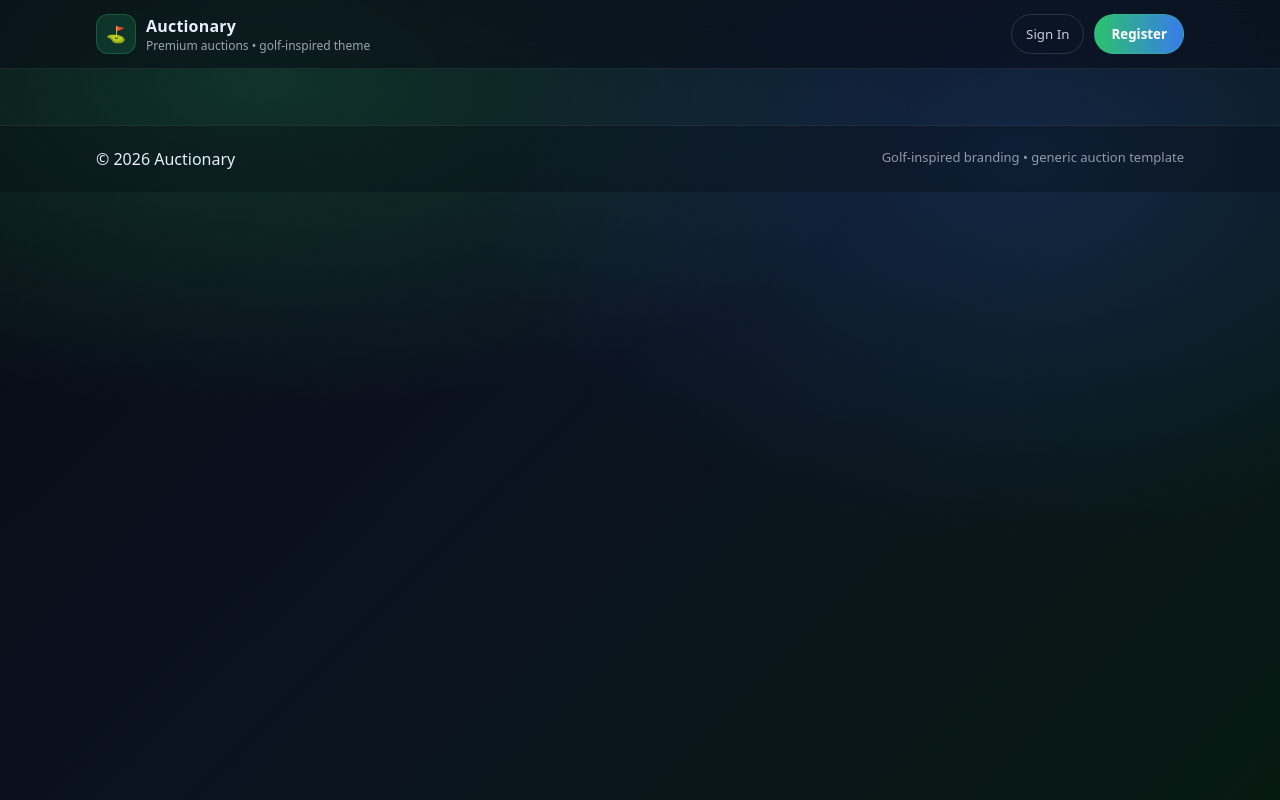
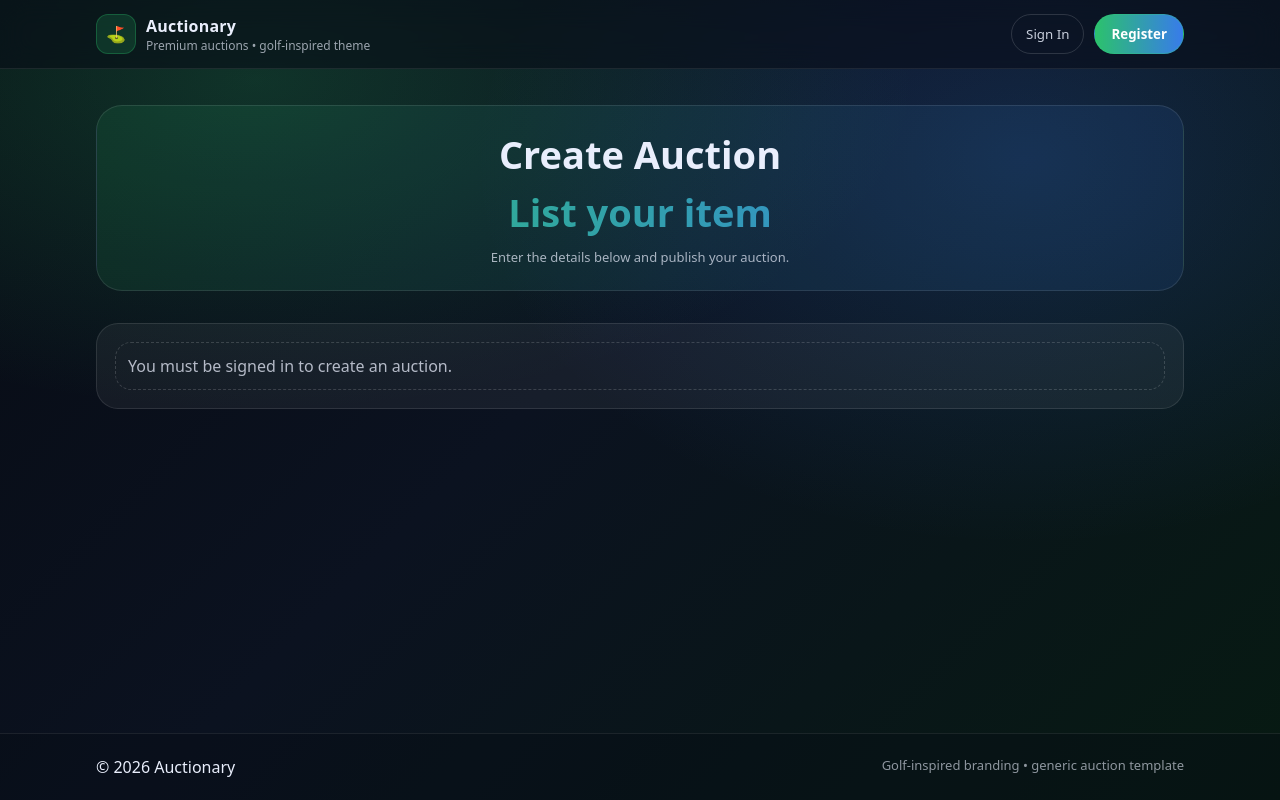
Before and after one commit to Vrajolaspro/auctionary-golf-frontend, a Vue app: page /create in a window 1280 px wide. Built offline with nearby package versions, Linux system fonts and the light colour scheme.

Commit message:
Code changes reformatted the files

```diff
--- a/src/App.vue
+++ b/src/App.vue
@@ -86,6 +86,15 @@ onMounted(refreshSession);
 </script>
 
 <style scoped>
+.app{
+  min-height: 100vh;
+  display: flex;
+  flex-direction: column;
+}
+
+main{
+  flex: 1;
+}
 .navWrap{
   position: sticky;
   top: 0;
@@ -146,7 +155,6 @@ onMounted(refreshSession);
   box-shadow: 0 12px 30px rgba(46,204,113,.18);
 }
 .footer{
-  margin-top: 56px;
   border-top: 1px solid rgba(255,255,255,0.08);
   background: rgba(8, 12, 22, 0.35);
 }
--- a/src/router/index.js
+++ b/src/router/index.js
@@ -2,6 +2,7 @@ import { createRouter, createWebHistory } from "vue-router";
 import HomeView from "../views/HomeView.vue";
 import AuctionView from "../views/AuctionView.vue";
 import ProfileView from "../views/ProfileView.vue";
+import CreateAuctionView from "../views/CreateAuctionView.vue"; // ✅ add
 
 const router = createRouter({
   history: createWebHistory(),
@@ -9,6 +10,7 @@ const router = createRouter({
     { path: "/", name: "home", component: HomeView },
     { path: "/auction/:id", name: "auction", component: AuctionView, props: true },
     { path: "/profile", name: "profile", component: ProfileView },
+    { path: "/create", name: "create", component: CreateAuctionView }, // ✅ add
   ],
 });
 
--- a/src/services/auth.js
+++ b/src/services/auth.js
@@ -27,16 +27,19 @@ export async function login(email, password) {
 }
 
 export async function register(first_name, last_name, email, password) {
-  const res = await api.post("/users", { first_name, last_name, email, password });
+  const res = await api.post("/users", {
+    first_name,
+    last_name,
+    email,
+    password,
+  });
   return res.data;
 }
 
-// ✅ Always clear local session, even if server logout fails
 export async function logout() {
   try {
     await api.post("/logout");
   } catch (e) {
-    // ignore API failure (server down / token invalid etc.)
   } finally {
     clearSession();
   }
--- /dev/null
+++ b/src/views/CreateAuctionView.vue
@@ -0,0 +1,243 @@
+<template>
+  <div class="wrap">
+    <section class="hero">
+      <div class="heroInner">
+        <h1 class="heroTitle">
+          Create Auction
+          <span class="heroAccent">List your item</span>
+        </h1>
+        <p class="heroSub">
+          Enter the details below and publish your auction.
+        </p>
+      </div>
+    </section>
+
+    <section class="panel">
+      <div v-if="!isLoggedIn" class="note">
+        You must be signed in to create an auction.
+      </div>
+
+      <form v-else class="form" @submit.prevent="submit">
+        <label class="label">Name</label>
+        <input class="input" v-model="name" placeholder="e.g. TaylorMade SIM2 Max Driver" />
+
+        <label class="label">Description</label>
+        <textarea
+          class="input textarea"
+          v-model="description"
+          placeholder="Describe condition, specs, collection/delivery, etc."
+        />
+
+        <div class="grid2">
+          <div>
+            <label class="label">Starting bid (£)</label>
+            <input class="input" v-model="startingBid" type="number" min="0" step="1" />
+          </div>
+
+          <div>
+            <label class="label">End date & time</label>
+            <input class="input" v-model="endDateLocal" type="datetime-local" />
+            <div class="hint">Must be in the future.</div>
+          </div>
+        </div>
+
+        <div v-if="error" class="error">{{ error }}</div>
+        <div v-if="ok" class="ok">{{ ok }}</div>
+
+        <button class="primary" type="submit" :disabled="loading">
+          {{ loading ? "Creating..." : "Create Auction" }}
+        </button>
+      </form>
+    </section>
+  </div>
+</template>
+
+<script setup>
+import { computed, ref } from "vue";
+import { useRouter } from "vue-router";
+import { api } from "../services/api";
+
+const router = useRouter();
+
+const isLoggedIn = computed(() => !!localStorage.getItem("session_token"));
+
+const name = ref("");
+const description = ref("");
+const startingBid = ref("");
+const endDateLocal = ref(""); // yyyy-mm-ddThh:mm
+
+const loading = ref(false);
+const error = ref("");
+const ok = ref("");
+
+function toMsFromDatetimeLocal(v) {
+  // datetime-local string is interpreted as local time by Date()
+  const d = new Date(v);
+  const ms = d.getTime();
+  return Number.isFinite(ms) ? ms : null;
+}
+
+async function submit() {
+  error.value = "";
+  ok.value = "";
+
+  const n = name.value.trim();
+  const d = description.value.trim();
+  const sb = Math.floor(Number(startingBid.value));
+  const endMs = toMsFromDatetimeLocal(endDateLocal.value);
+
+  if (!n) return (error.value = "name is required.");
+  if (!d) return (error.value = "description is required.");
+  if (!Number.isFinite(sb) || sb < 0) return (error.value = "starting_bid is invalid.");
+  if (!endMs) return (error.value = "end_date is invalid.");
+  if (endMs <= Date.now()) return (error.value = "end_date must be in the future.");
+
+  loading.value = true;
+  try {
+    const res = await api.post("/item", {
+      name: n,
+      description: d,
+      starting_bid: sb,
+      end_date: endMs, // backend accepts ms
+    });
+
+    const itemId = res?.data?.item_id;
+    ok.value = "Auction created!";
+    if (itemId) router.push(`/auction/${itemId}`);
+  } catch (e) {
+    error.value =
+      e?.response?.data?.error_message ||
+      (e?.response?.status === 401 ? "You must be logged in." : "") ||
+      e?.message ||
+      "Failed to create auction.";
+  } finally {
+    loading.value = false;
+  }
+}
+</script>
+
+<style scoped>
+.wrap{
+  max-width: 1120px;
+  margin: 0 auto;
+  padding: 0 16px;
+}
+
+.hero{ padding: 36px 0 18px; }
+.heroInner{
+  text-align: center;
+  padding: 22px 18px;
+  border-radius: 26px;
+  background: linear-gradient(90deg, rgba(46,204,113,.10), rgba(59,130,246,.10));
+  border: 1px solid rgba(255,255,255,.10);
+}
+.heroTitle{
+  margin: 0;
+  font-size: 38px;
+  font-weight: 900;
+}
+.heroAccent{
+  display:block;
+  margin-top: 6px;
+  background: linear-gradient(90deg, rgba(46,204,113,.95), rgba(59,130,246,.95));
+  -webkit-background-clip: text;
+  background-clip: text;
+  color: transparent;
+  font-weight: 900;
+}
+.heroSub{
+  max-width: 760px;
+  margin: 10px auto 0;
+  color: rgba(233,238,252,.70);
+  line-height: 1.5;
+  font-size: 13px;
+}
+
+.panel{
+  background: var(--panel);
+  border: 1px solid var(--border);
+  border-radius: 22px;
+  padding: 18px;
+  margin-top: 14px;
+}
+
+.form{
+  display:flex;
+  flex-direction:column;
+  gap: 10px;
+}
+
+.grid2{
+  display:grid;
+  grid-template-columns: 1fr 1fr;
+  gap: 10px;
+}
+@media (max-width: 760px){
+  .grid2{ grid-template-columns: 1fr; }
+}
+
+.label{
+  font-size: 12px;
+  color: rgba(233,238,252,.70);
+  font-weight: 800;
+  margin-top: 2px;
+}
+
+.input{
+  padding: 12px 14px;
+  border-radius: 14px;
+  border: 1px solid rgba(255,255,255,.14);
+  background: rgba(255,255,255,.06);
+  color: var(--text);
+  outline: none;
+}
+.input:focus{
+  border-color: rgba(46,204,113,.35);
+  box-shadow: 0 0 0 3px rgba(46,204,113,.10);
+}
+.textarea{
+  min-height: 110px;
+  resize: vertical;
+}
+
+.primary{
+  margin-top: 6px;
+  padding: 12px 16px;
+  border-radius: 14px;
+  border: 1px solid rgba(46,204,113,.30);
+  background: linear-gradient(90deg, rgba(46,204,113,.95), rgba(59,130,246,.95));
+  color: white;
+  font-weight: 900;
+  cursor:pointer;
+}
+.primary:disabled{ opacity:.6; cursor:not-allowed; }
+.primary:hover{ box-shadow: 0 16px 40px rgba(46,204,113,.18); }
+
+.note{
+  padding: 12px;
+  border-radius: 16px;
+  border: 1px dashed rgba(255,255,255,.16);
+  color: rgba(233,238,252,.75);
+}
+
+.hint{
+  margin-top: 6px;
+  color: rgba(233,238,252,.60);
+  font-size: 12px;
+}
+
+.error{
+  padding: 12px;
+  border-radius: 16px;
+  border: 1px solid rgba(255,107,107,.35);
+  background: rgba(255,107,107,.10);
+  color: rgba(255,220,220,.95);
+}
+.ok{
+  padding: 12px;
+  border-radius: 16px;
+  border: 1px solid rgba(46,204,113,.30);
+  background: rgba(46,204,113,.10);
+  color: rgba(210,255,230,.95);
+}
+</style>
--- a/src/views/HomeView.vue
+++ b/src/views/HomeView.vue
@@ -65,6 +65,8 @@
 import { ref, onMounted } from "vue";
 import { api } from "../services/api";
 import AuctionCard from "../components/AuctionCard.vue";
+import { useRouter } from "vue-router";
+const router = useRouter();
 const items = ref([]);
 const loading = ref(false);
 const error = ref("");
@@ -114,6 +116,7 @@ function resetAndLoad() {
 }
 
 function goToCreateAuction() {
+  router.push("/create");
 }
 
 onMounted(load);
```
